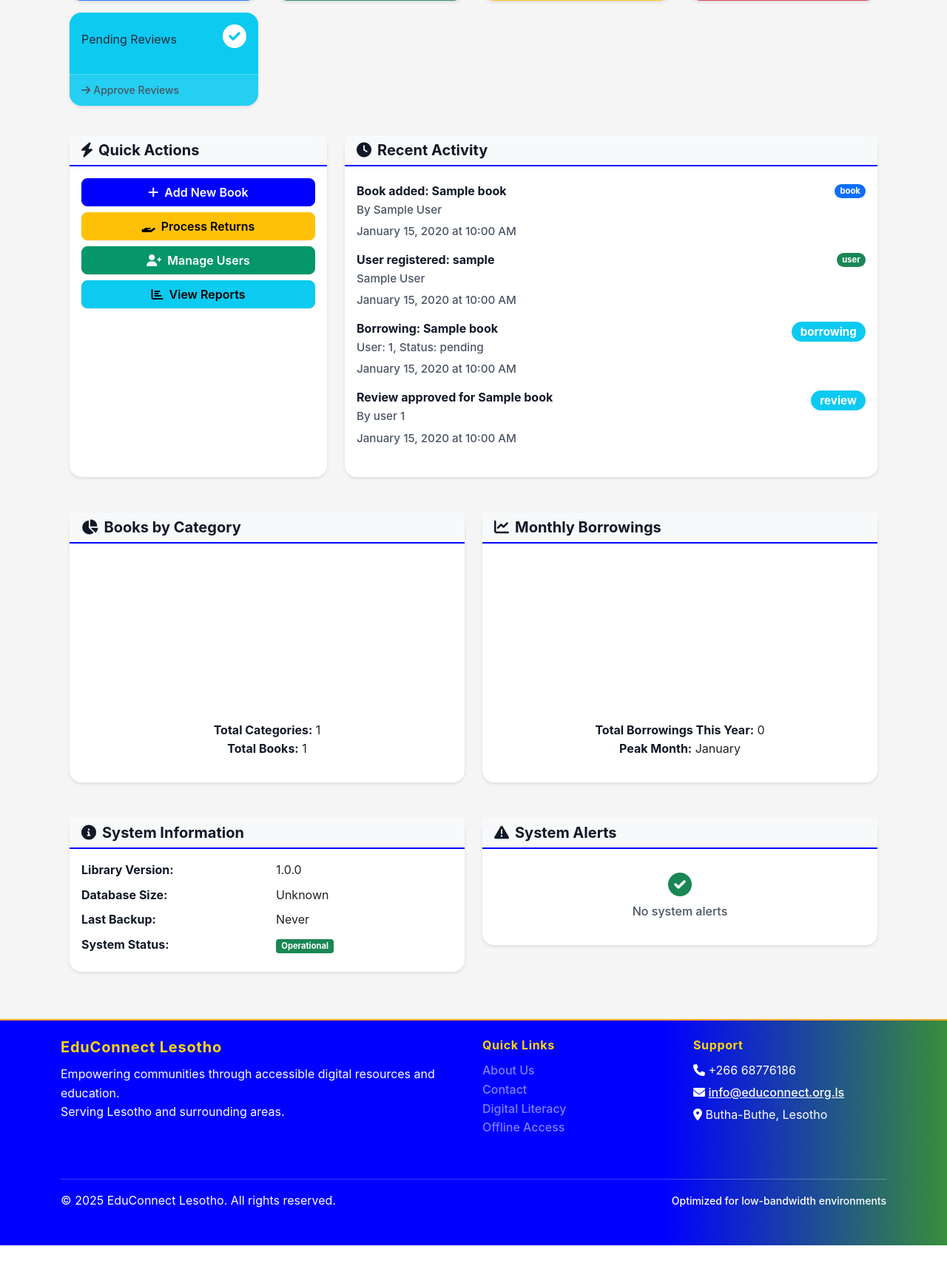
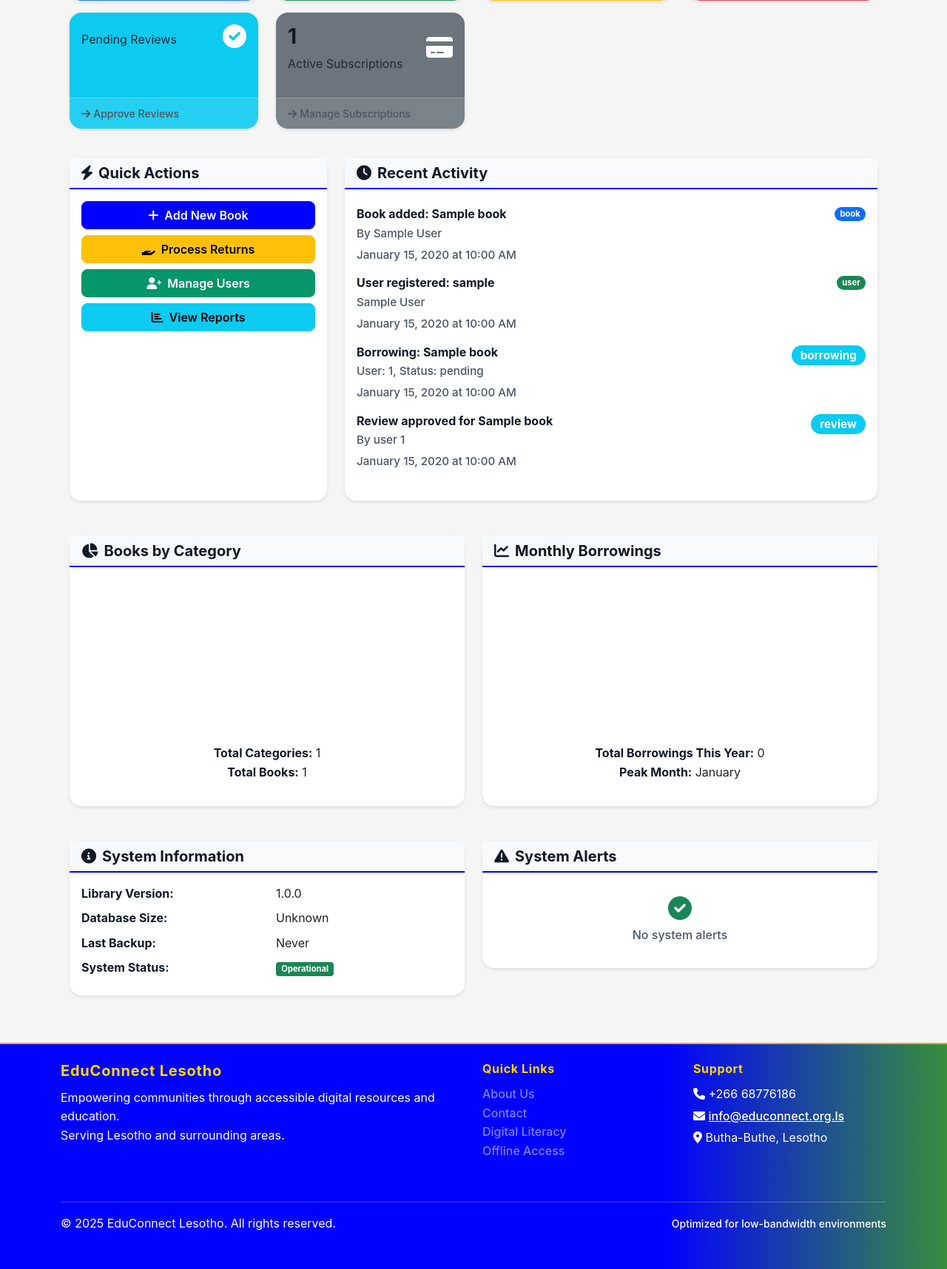
Before and after one commit to mrpeey/SOFTWARE-DEV-FINAL-PROJECT-2025, a Flask app: page /admin/dashboard in a window 1280 px wide. Shown: the part 382-2098 px from the top of the page at 74% size. Before the commit the page ends 2066 px from the top, so only its background shows below. Run offline with Flask 3, Linux system fonts and the light colour scheme; a user stored in the database is signed in; tables that the repository leaves empty hold one stand-in row (values such as "Sample post"); a map, chart or similar area stays blank; some libraries are stand-ins or nearby versions.

Commit message:
Add new file

```diff
--- a/EduConnect_Lesotho_Dig_Library/app/routes/admin.py
+++ b/EduConnect_Lesotho_Dig_Library/app/routes/admin.py
@@ -52,7 +52,8 @@ def dashboard():
         'overdue_books': BorrowingTransaction.query.filter_by(status='overdue').count(),
         'pending_reservations': BookReservation.query.filter_by(status='active').count(),
         'pending_reviews': BookReview.query.filter_by(is_approved=False).count(),
-        'total_downloads': DigitalDownload.query.count()
+        'total_downloads': DigitalDownload.query.count(),
+        'active_subscriptions': UserSubscription.query.filter_by(is_active=True).count()
     }
 
     # Recent activity aggregation
@@ -160,7 +161,8 @@ def dashboard():
                          category_data=category_data,
                          monthly_labels=monthly_labels,
                          monthly_borrowings=monthly_borrowings,
-                         peak_month=peak_month)
+                         peak_month=peak_month,
+                         active_subscriptions=stats['active_subscriptions'])
 
 @admin_bp.route('/books')
 @librarian_required
--- a/EduConnect_Lesotho_Dig_Library/app/templates/admin/dashboard.html
+++ b/EduConnect_Lesotho_Dig_Library/app/templates/admin/dashboard.html
@@ -130,6 +130,27 @@
                 </div>
             </div>
         </div>
+            <!-- Card 6: Manage Subscriptions -->
+            <div class="col-md-3 mb-3">
+                <div class="card bg-secondary text-white h-100">
+                    <div class="card-body">
+                        <div class="d-flex justify-content-between">
+                            <div>
+                                <h3 class="card-title">{{ active_subscriptions }}</h3>
+                                <p class="card-text">Active Subscriptions</p>
+                            </div>
+                            <div class="align-self-center">
+                                <i class="fas fa-credit-card fa-2x"></i>
+                            </div>
+                        </div>
+                    </div>
+                    <div class="card-footer">
+                        <a href="{{ url_for('admin.subscriptions') }}" class="text-white text-decoration-none">
+                            <small><i class="fas fa-arrow-right me-1"></i>Manage Subscriptions</small>
+                        </a>
+                    </div>
+                </div>
+            </div>
     </div>
 
     <!-- Quick Actions & Recent Activity -->
@@ -332,17 +353,17 @@
 <script>
 // Categories Chart
 const categoriesCtx = document.getElementById('categoriesChart').getContext('2d');
+const pieColors = [
+    '#007bff', '#28a745', '#dc3545', '#ffc107', '#17a2b8', '#6f42c1', '#fd7e14', '#20c997', '#6610f2', '#e83e8c'
+];
 const categoriesChart = new Chart(categoriesCtx, {
-    type: 'doughnut',
+    type: 'pie',
     data: {
         labels: JSON.parse('{{ category_labels_json | tojson | safe }}'),
         datasets: [{
             data: JSON.parse('{{ category_data_json | tojson | safe }}'),
-            backgroundColor: [
-                '#007bff', '#28a745', '#ffc107', '#dc3545', '#6f42c1',
-                '#fd7e14', '#20c997', '#6c757d', '#e83e8c', '#17a2b8',
-                '#f97316', '#6366f1', '#84cc16', '#e11d48', '#0ea5e9', '#a855f7'
-            ],
+            backgroundColor: pieColors,
+            borderColor: '#fff',
             borderWidth: 2,
         }]
     },
@@ -351,7 +372,8 @@ const categoriesChart = new Chart(categoriesCtx, {
         maintainAspectRatio: false,
         plugins: {
             legend: {
-                position: 'bottom',
+                display: true,
+                position: 'right',
                 labels: {
                     font: { size: 14 }
                 }
@@ -367,7 +389,7 @@ const categoriesChart = new Chart(categoriesCtx, {
             },
             datalabels: {
                 color: '#fff',
-                font: { weight: 'bold', size: 16 },
+                font: { weight: 'bold', size: 14 },
                 formatter: function(value, ctx) {
                     return value > 0 ? value : '';
                 }
--- a/EduConnect_Lesotho_Dig_Library/app/templates/subscription/billing.html
+++ b/EduConnect_Lesotho_Dig_Library/app/templates/subscription/billing.html
@@ -52,7 +52,7 @@
 
                     <!-- Payment Form -->
                     <form method="POST" action="{{ url_for('subscription.process_payment', billing_id=billing_record.id) }}" id="paymentForm">
-                        {{ form.csrf_token }}
+                        {{ form.hidden_tag() }}
 
                         <h5 class="border-bottom pb-2 mb-3">Payment Method</h5>
 
```
Also changed, not shown: EduConnect_Lesotho_Dig_Library/app/templates/admin/billing.html (added, +8 -0 lines), railway.schema.json (deleted, +0 -19 lines).
